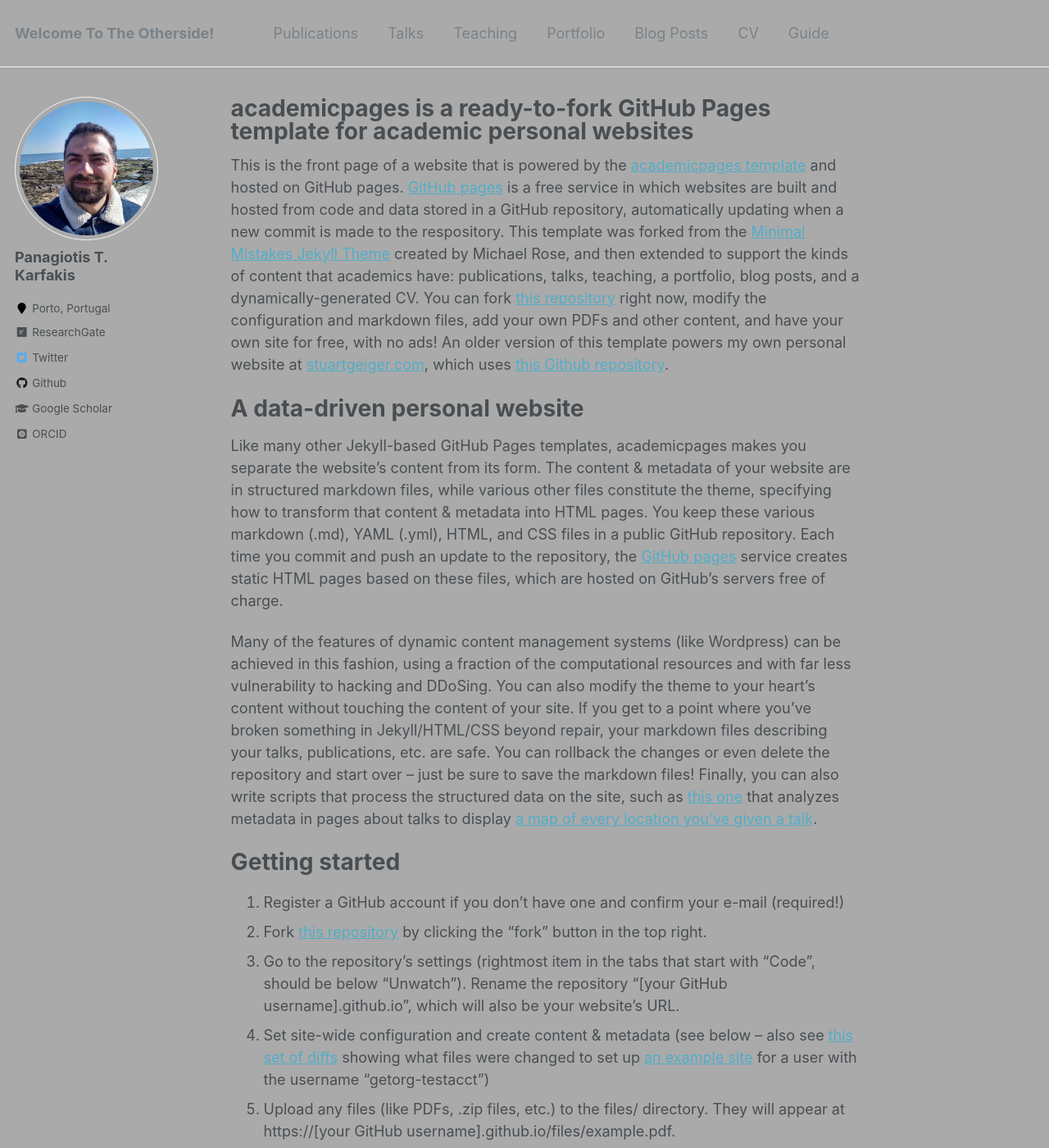
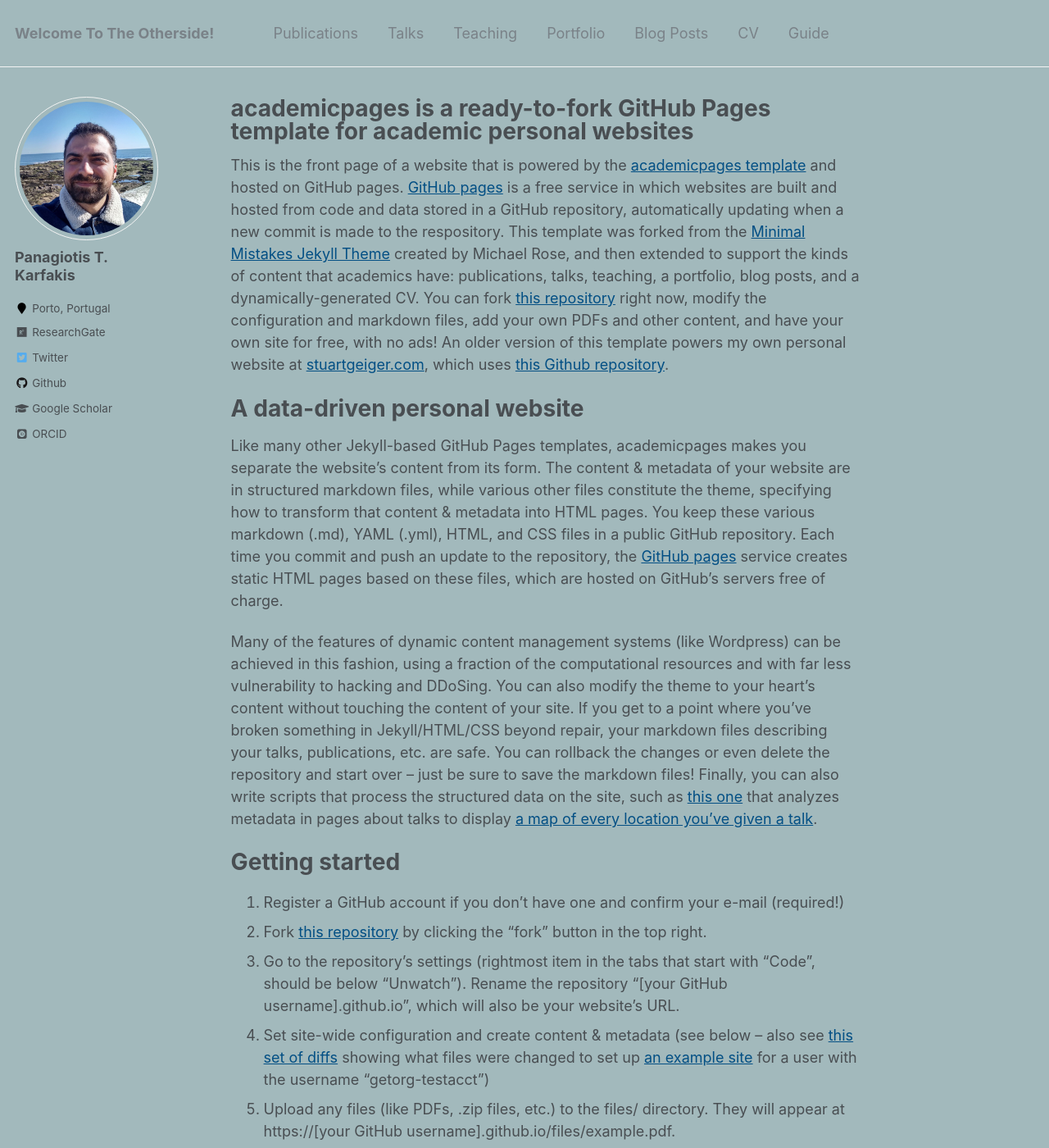
Before and after one commit to PanKarfa/PanKarfa.github.io, a Jekyll site: the page built from _pages/about.md, in a window 1280 px wide and 1400 px high. Shown: the whole window at 82% size. Built offline with Jekyll 4.4.1, drawn with Linux system fonts in a browser that asks for light colours; some web fonts are replaced.

Commit message:
Update _variables.scss

```diff
--- a/_sass/_variables.scss
+++ b/_sass/_variables.scss
@@ -54,7 +54,7 @@ $light-gray                 : mix(#fff, $gray, 50%);
 $lighter-gray               : mix(#fff, $gray, 90%);
 
 $body-color                 : #fff;
-$background-color           : #aaa;
+$background-color           : #a2b9bc;
 $code-background-color      : #fafafa;
 $code-background-color-dark : $light-gray;
 $text-color                 : $dark-gray;
@@ -64,7 +64,7 @@ $primary-color              : #7a8288;
 $success-color              : #62c462;
 $warning-color              : #f89406;
 $danger-color               : #ee5f5b;
-$info-color                 : #52adc8;
+$info-color                 : #034f84;
 
 /* brands */
 $behance-color              : #1769FF;
```
